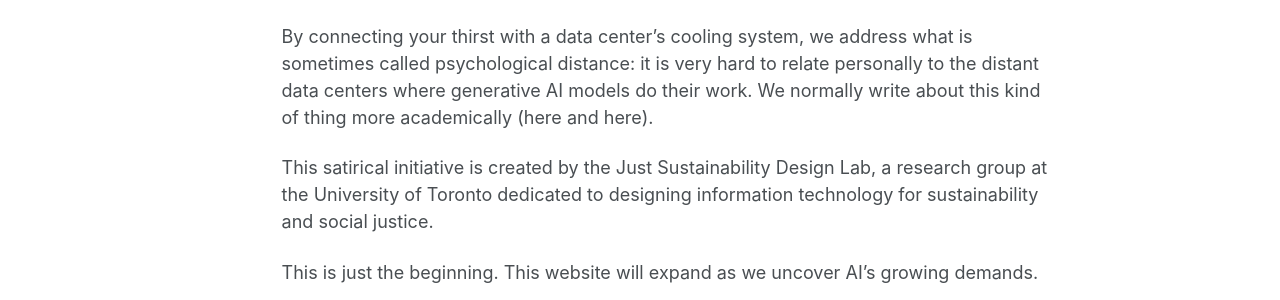
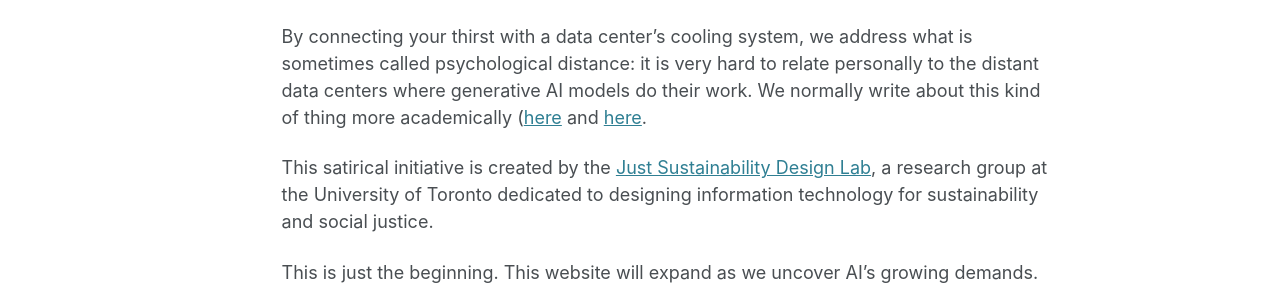
Before and after one commit to JustSustainabilityDesign/savetheAI, a Jekyll site: the page built from _pages/about.md, in a window 1280 px wide. Shown: the part 280-580 px from the top of the page. Built offline with Jekyll 4.4.1, drawn with Linux system fonts in a browser that asks for light colours; part of the change alters nothing that is shown.

```diff
--- a/_pages/about.md
+++ b/_pages/about.md
@@ -7,8 +7,8 @@ Do we actually want you to sit thirstily in the dark with an empty phone battery
 
 Our aim with this satirical campaign is to use humor to connect your personal needs for Earth’s resources with the evidence of just how much of those resources are now being claimed for the data centers running generative AI. And to make you smile.
 
-By connecting your thirst with a data center’s cooling system, we address what is sometimes called psychological distance: it is very hard to relate personally to the distant data centers where generative AI models do their work. We normally write about this kind of thing more academically (here and here).
+By connecting your thirst with a data center’s cooling system, we address what is sometimes called psychological distance: it is very hard to relate personally to the distant data centers where generative AI models do their work. We normally write about this kind of thing more academically ([here](https://www.semanticscholar.org/paper/Limits-at-a-Distance%3A-Design-Directions-to-Address-Bhardwaj/41ebfd61217c8d1287fa0b6f28bc57d3f34f5a22) and [here](https://direct.mit.edu/books/oa-monograph/5594/chapter/4218569/Searching-for-Just-Sustainable-Design-Decisions).
 
-This satirical initiative is created by the Just Sustainability Design Lab, a research group at the University of Toronto dedicated to designing information technology for sustainability and social justice.
+This satirical initiative is created by the [Just Sustainability Design Lab](https://justsustainabilitydesign.org/), a research group at the University of Toronto dedicated to designing information technology for sustainability and social justice.
 
 This is just the beginning. This website will expand as we uncover AI’s growing demands.
```
